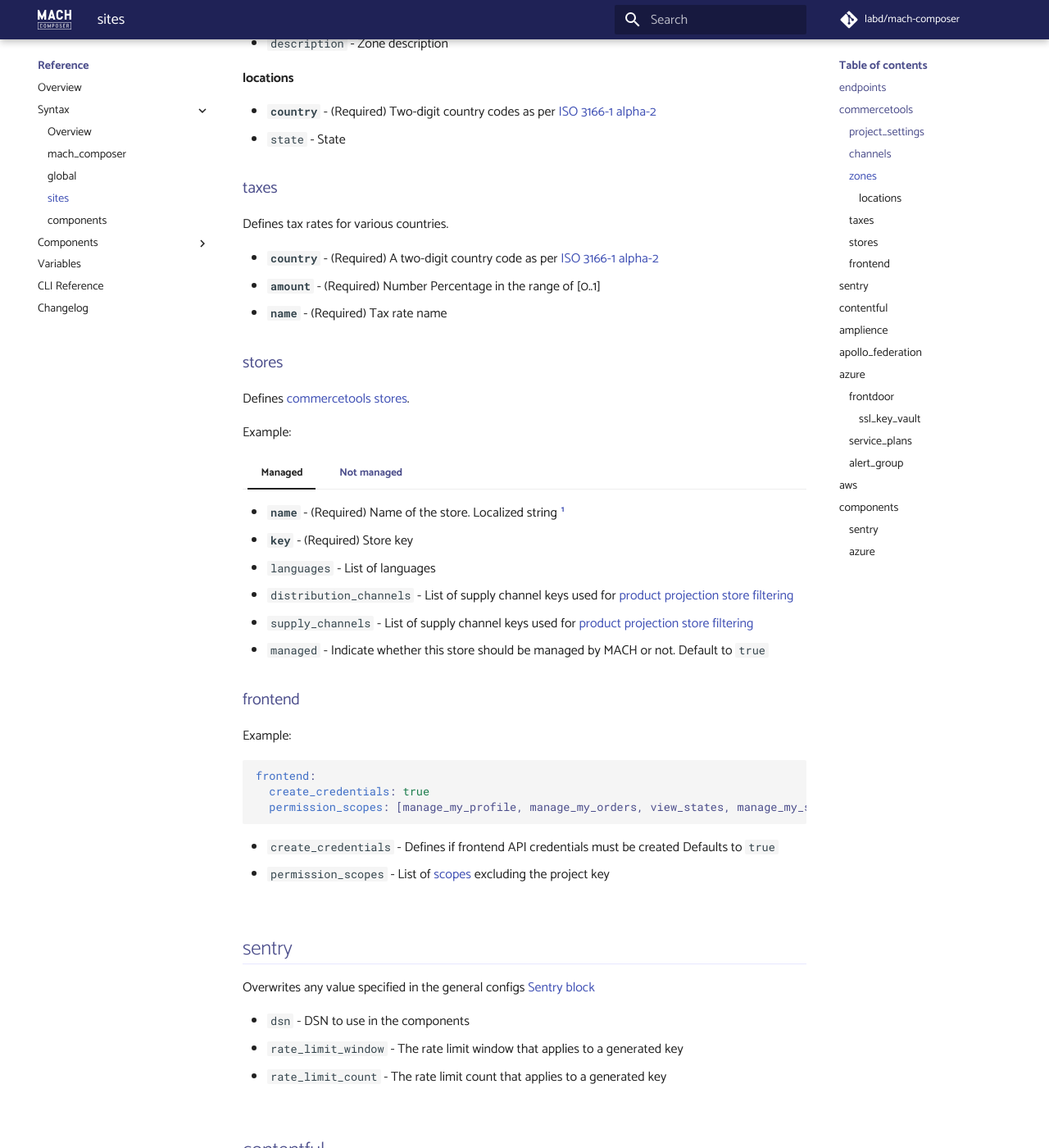
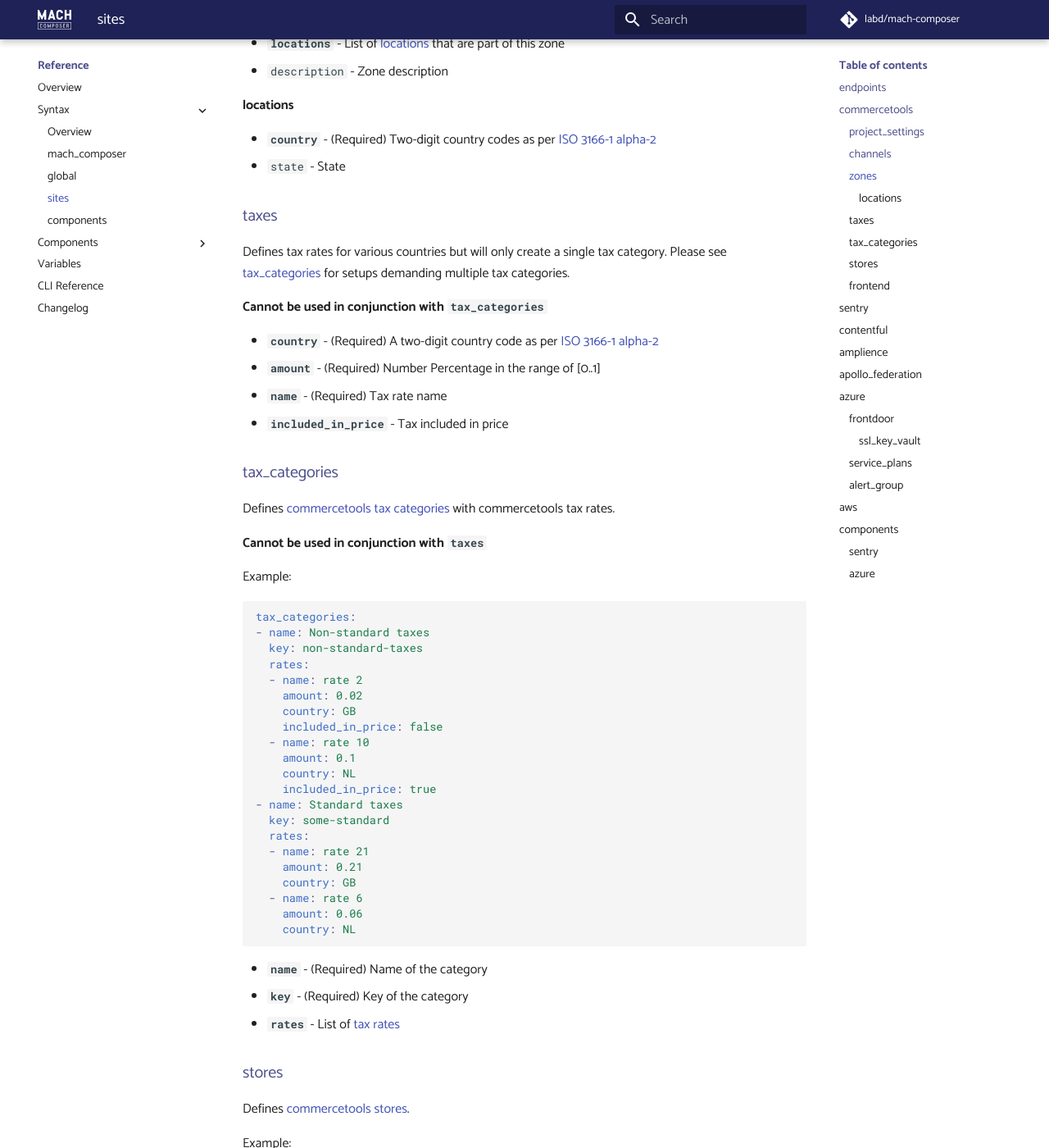
Before and after one commit to mach-composer/mach-composer-cli, an MkDocs documentation site: the page built from docs/src/reference/syntax/sites.md, in a window 1280 px wide and 1400 px high, scrolled down 3760 px. Shown: the whole window at 82% size. Built offline with MkDocs 1.6.1 and Material for MkDocs 9.7.7, drawn with Linux system fonts in a browser that asks for light colours; a script that is not in the unit is left out; comment, search, counter and statistics services are not loaded; some of the changed text lies outside the part shown.

Commit message:
add commercetools tax_categories

````diff
--- a/docs/src/reference/syntax/sites.md
+++ b/docs/src/reference/syntax/sites.md
@@ -69,6 +69,7 @@ commercetools:
 - `api_url` - Defaults to `https://api.europe-west1.gcp.commercetools.com`
 - `channels` - List of [channel definitions](#channels)
 - `taxes` - List of [tax definitions](#taxes)
+- `tax_categories` - List of [tax_category definitions](#tax_categories)
 - `zones` - List of [zone definitions](#zones)
 - `stores` - List of [store definitions](#stores) if multiple (store) contexts are going to be used.
 - `frontend` - [Frontend configuration block](#frontend)
@@ -161,13 +162,53 @@ zones:
 
 ### taxes
 
-Defines tax rates for various countries.
+Defines tax rates for various countries but will only create a single tax category.
+Please see [tax_categories](#tax_categories) for setups demanding multiple tax categories.
+
+**Cannot be used in conjunction with `tax_categories`**
 
 - **`country`** - (Required) A two-digit country code as per [ISO 3166-1 alpha-2](https://en.wikipedia.org/wiki/ISO_3166-1_alpha-2)
 - **`amount`** - (Required) Number Percentage in the range of [0..1]
 - **`name`** - (Required) Tax rate name
+- **`included_in_price`** - Tax included in price
+
+### tax_categories
+
+Defines [commercetools tax categories](https://docs.commercetools.com/tutorials/explore-merchant-center#creating-tax-categories) with commercetools tax rates.
+
+**Cannot be used in conjunction with `taxes`**
+
+Example:
+```yaml
+tax_categories:
+- name: Non-standard taxes
+  key: non-standard-taxes
+  rates:
+  - name: rate 2
+    amount: 0.02
+    country: GB
+    included_in_price: false
+  - name: rate 10
+    amount: 0.1
+    country: NL
+    included_in_price: true
+- name: Standard taxes
+  key: some-standard
+  rates:
+  - name: rate 21
+    amount: 0.21
+    country: GB
+  - name: rate 6
+    amount: 0.06
+    country: NL
+```
+
+- **`name`** - (Required) Name of the category
+- **`key`** - (Required) Key of the category
+- **`rates`** - List of [tax rates](#taxes)
 
 ### stores
+
 Defines [commercetools stores](https://docs.commercetools.com/http-api-projects-stores).
 
 Example:
````
Also changed, not shown: CHANGELOG.md, 4 other files.
